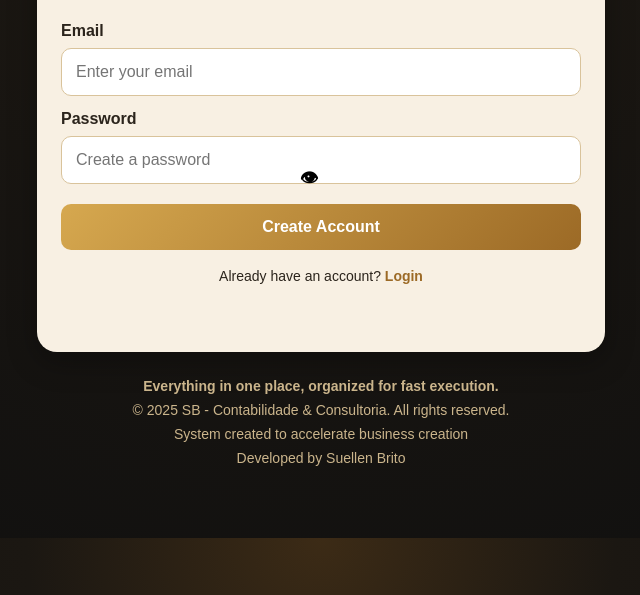
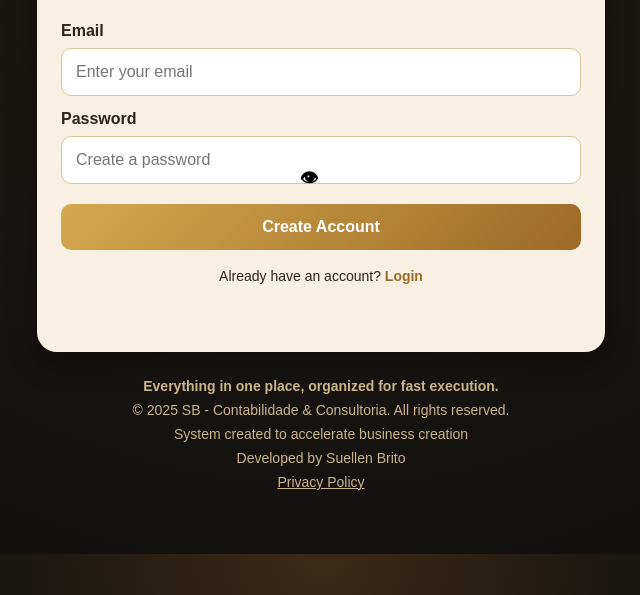
Before and after one commit to britocynn/premium-business-pack, a website: page signup.html in a window 1280 px wide. Shown: the part 205-800 px from the top of the page, without its empty margins (319-959 px from the left). Drawn offline with nearby package versions, Linux system fonts and the light colour scheme.

Commit message:
Update signup.html

```diff
--- a/signup.html
+++ b/signup.html
@@ -182,6 +182,9 @@
     <p id="footerCopy">© 2025 SB - Contabilidade & Consultoria. All rights reserved.</p>
     <p id="footerTagline">System created to accelerate Business creation</p>
     <p id="footerAuthor">Developed by Suellen Brito</p>
+      <a href="/privacy.html" id="privacyLink" style="color:#cbb58c; text-decoration:underline;">
+    Privacy Policy
+  </a>
   </div>
 </footer>
 
@@ -222,6 +225,7 @@
     }
     if (footerAuthor) {
       footerAuthor.innerText = "Desenvolvido por Suellen Brito";
+    if (privacyLink) privacyLink.innerText = "Política de Privacidade";
     }
 
   } else {
@@ -253,6 +257,7 @@
     }
     if (footerAuthor) {
       footerAuthor.innerText = "Developed by Suellen Brito";
+    if (privacyLink) privacyLink.innerText = "Privacy Policy";
     }
   }
 
```
